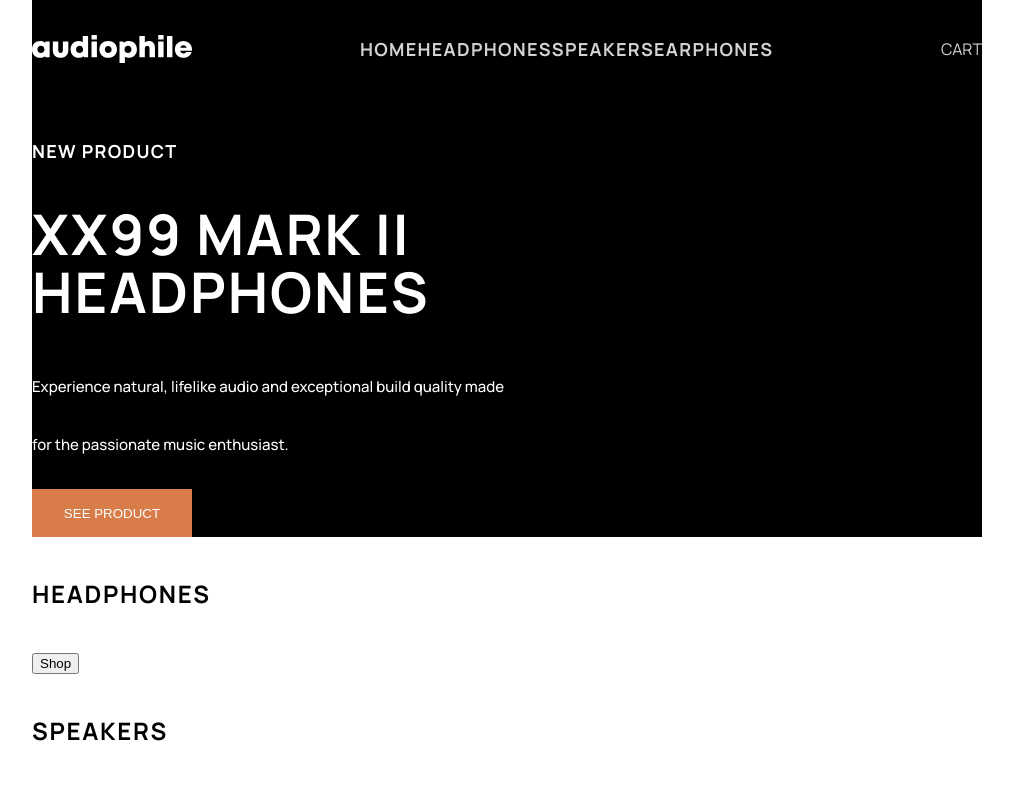
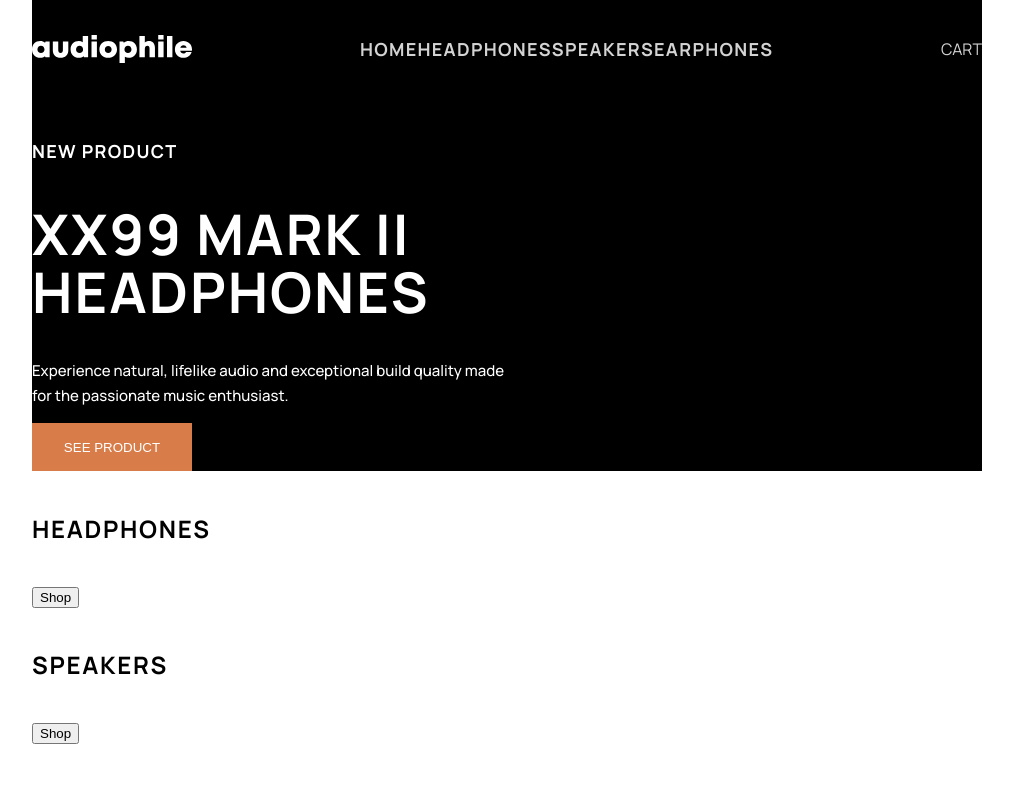
Before and after one commit to OktawiaRogowicz/audiophile-e-commerce, a React (Create React App) app: page / in a window 1280 px wide. Shown: the top 787 px of the page, without its empty margins (133-1146 px from the left). Built offline with nearby package versions, Linux system fonts and the light colour scheme.

Commit message:
Fixed paragraph line-height

```diff
--- a/src/App.js
+++ b/src/App.js
@@ -64,7 +64,7 @@ const Container = styled.div`
   }
 
   p {
-    line-height: 3.625rem;
+    line-height: 1.563rem;
     font-size: 0.938rem;
     font-weight: 500;
   }
```
